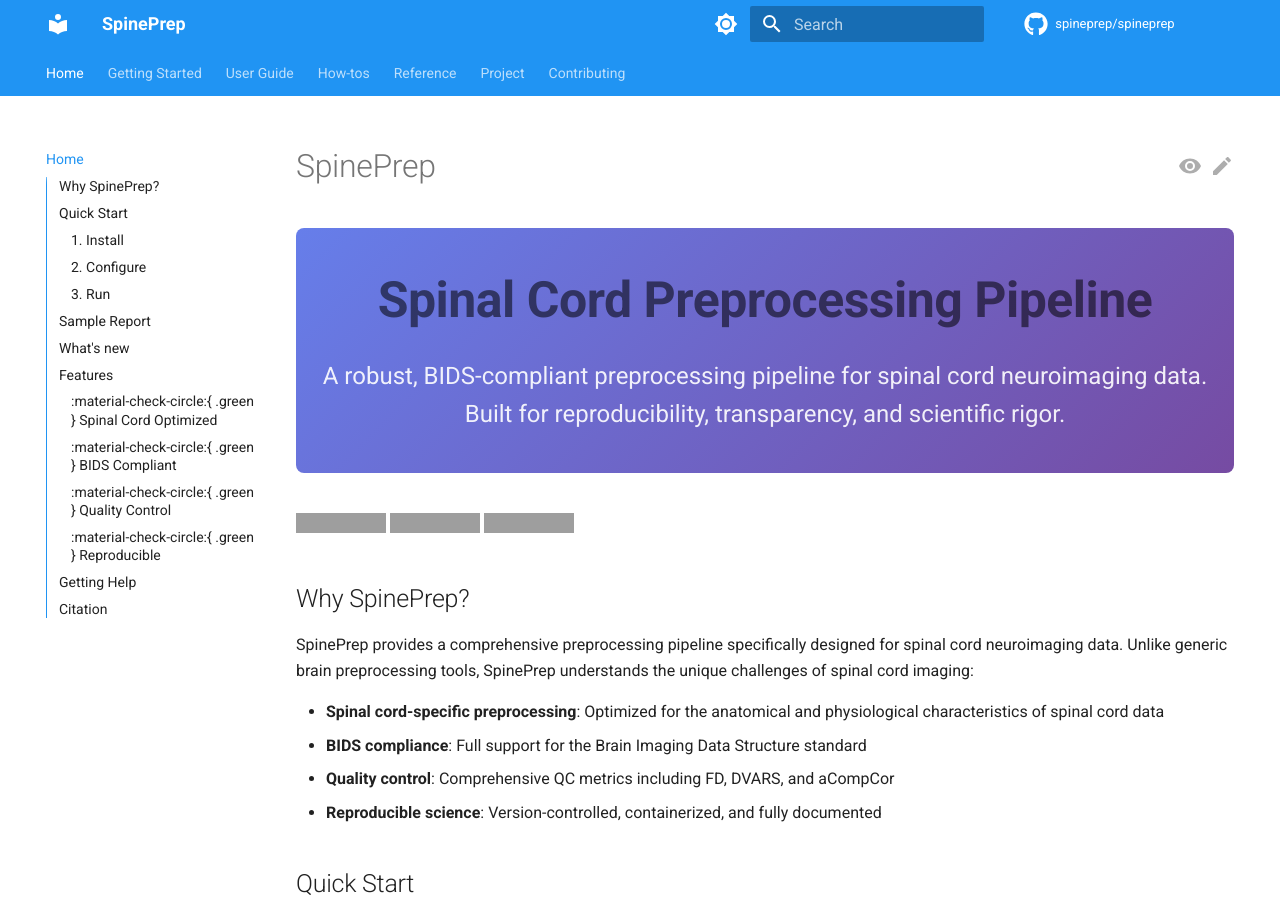
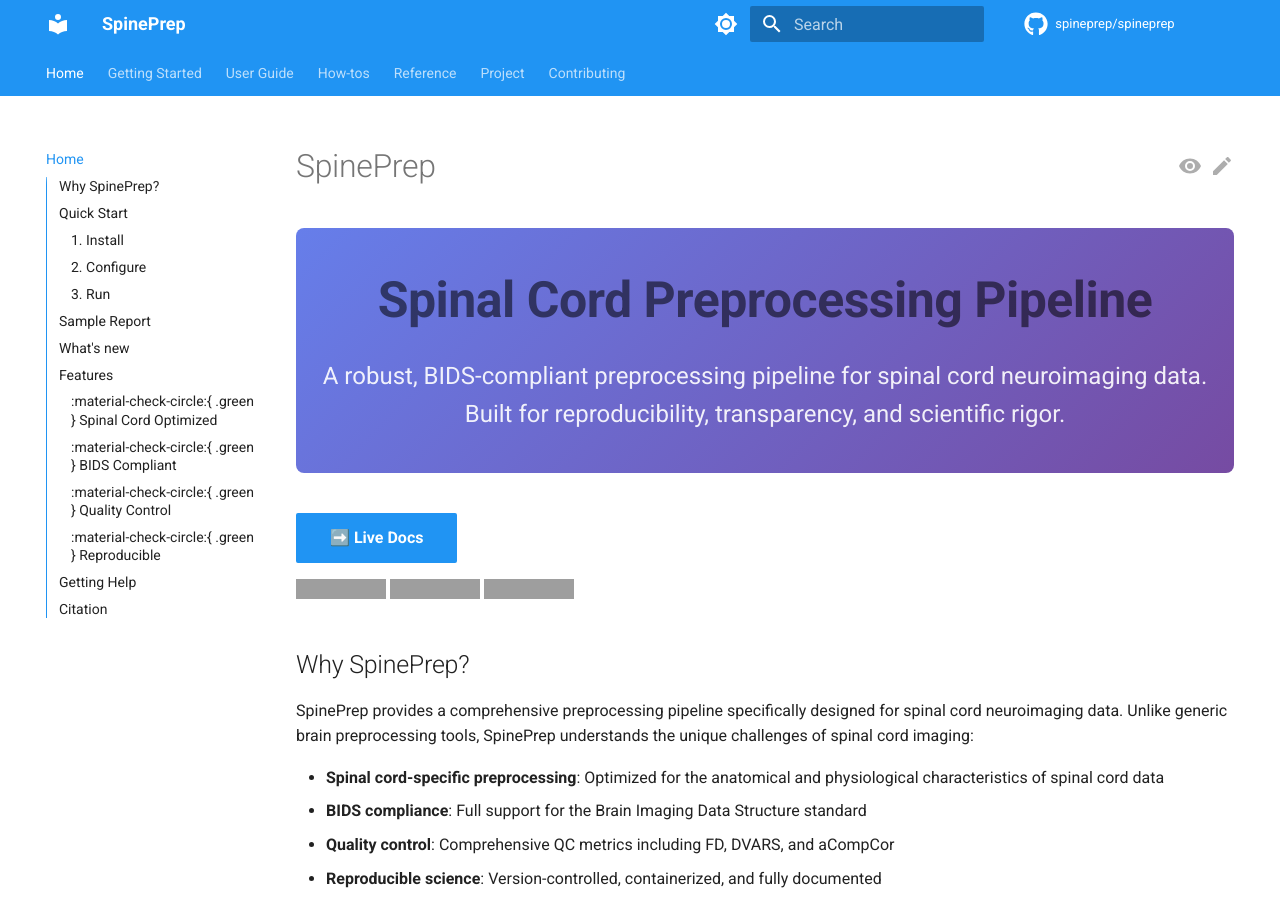
Before and after one commit to SpinePrep/SpinePrep, an MkDocs documentation site: the page built from docs/index.md, in a window 1280 px wide and 900 px high. Built offline with MkDocs 1.6.1 and Material for MkDocs 9.7.7, drawn with Linux system fonts in a browser that asks for light colours; comment, search, counter and statistics services are not loaded; the version menu is left out; grey boxes are pictures that could not be loaded.

Commit message:
docs: add live docs badges and Actions summary link [spi-011e]

```diff
--- a/docs/index.md
+++ b/docs/index.md
@@ -7,6 +7,8 @@
     Built for reproducibility, transparency, and scientific rigor.
   </p>
 </div>
+
+[➡️ Live Docs](https://spineprep.github.io/){ .md-button .md-button--primary }
 
 <!-- Badges -->
 
```
Also changed, not shown: 1 other file.
